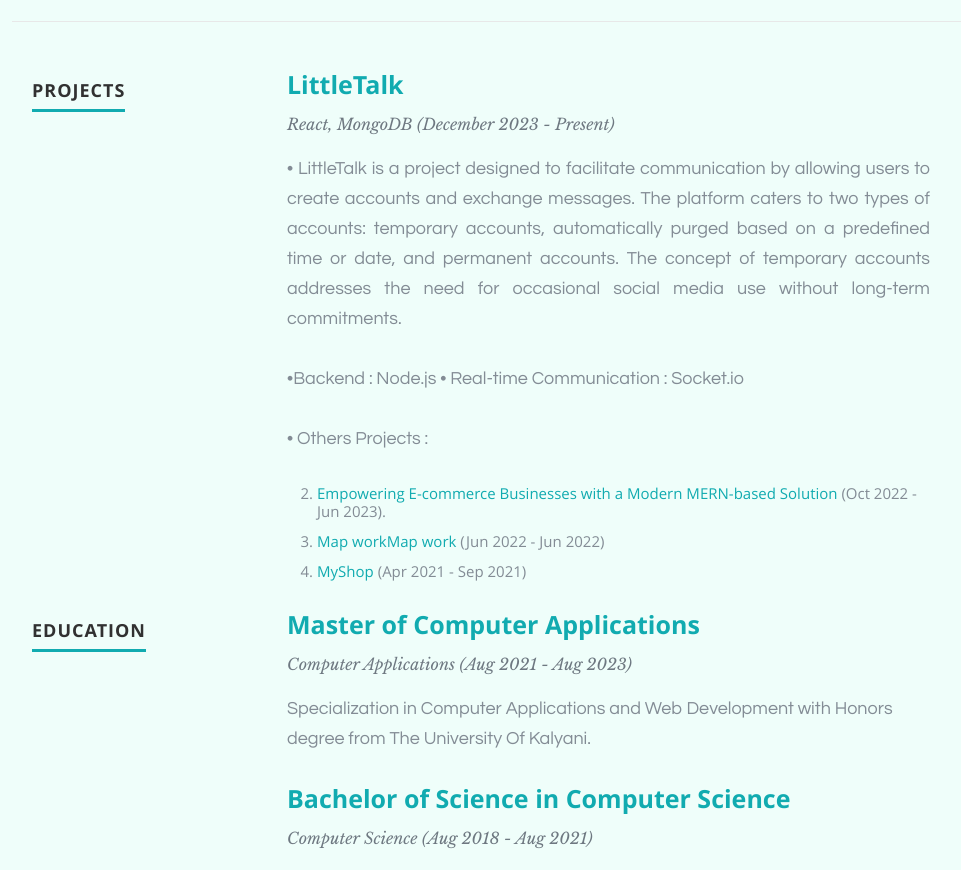
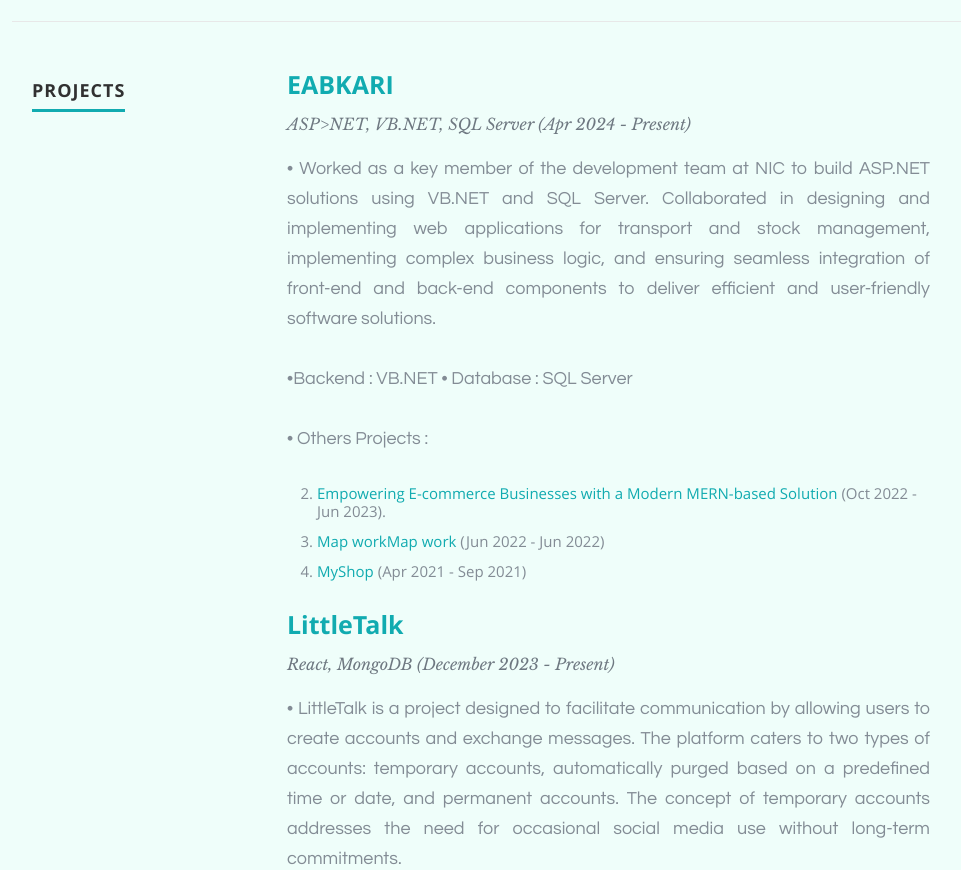
Before and after one commit to BipulG05/My_Portfolio, a plain HTML site: page index.html in a window 1280 px wide. Shown: the part 2567-3437 px from the top of the page, without its empty margins (118-1079 px from the left). Drawn offline with nearby package versions, Linux system fonts and the light colour scheme.

Commit message:
Update index.html

```diff
--- a/index.html
+++ b/index.html
@@ -195,7 +195,30 @@
                 <h1><span>Projects</span></h1>
             </div>
             <div class="nine columns main-col">
+                <div class="row item">
+                    <div class="twelve columns">
+                        <h3><a href="" target="_blank">EABKARI </a></h3>
+                        <p class="info">ASP>NET, VB.NET, SQL Server (Apr 2024 - Present)</p>
+                        <p align="justify">
+                            <span>&bull;</span> Worked as a key member of the development team at NIC to build ASP.NET solutions using VB.NET and SQL Server. Collaborated in designing and implementing web applications for transport and stock management, implementing complex business logic, and ensuring seamless integration of front-end and back-end components to deliver efficient and user-friendly software solutions.
+                            <br><br>
+                            <span>&bull;</span>Backend : VB.NET
+                            <span>&bull;</span> Database : SQL Server
+                            <br><br>
+                            <span>&bull;</span> Others Projects :
+                        <ol start="2">
+                            <li> <a href="https://github.com/BipulG05/MyShopping" target="_blank">Empowering E-commerce
+                                    Businesses with a Modern MERN-based Solution</a> (Oct 2022 - Jun 2023).</li>
+                            <li><a href="https://github.com/BipulG05/Map-work" target="_blank">Map workMap work</a> (Jun
+                                2022 - Jun 2022)</li>
+                            <li><a href="https://www.linkedin.com/in/bipul-guchhait-4861721b7/"
+                                    target="_blank">MyShop</a> (Apr 2021 - Sep 2021)</li>
+                        </ol>
 
+
+                        </p>
+                    </div>
+                </div>
                 <div class="row item">
                     <div class="twelve columns">
                         <h3><a href="https://github.com/BipulG05/LittleTalk" target="_blank">LittleTalk </a></h3>
```
